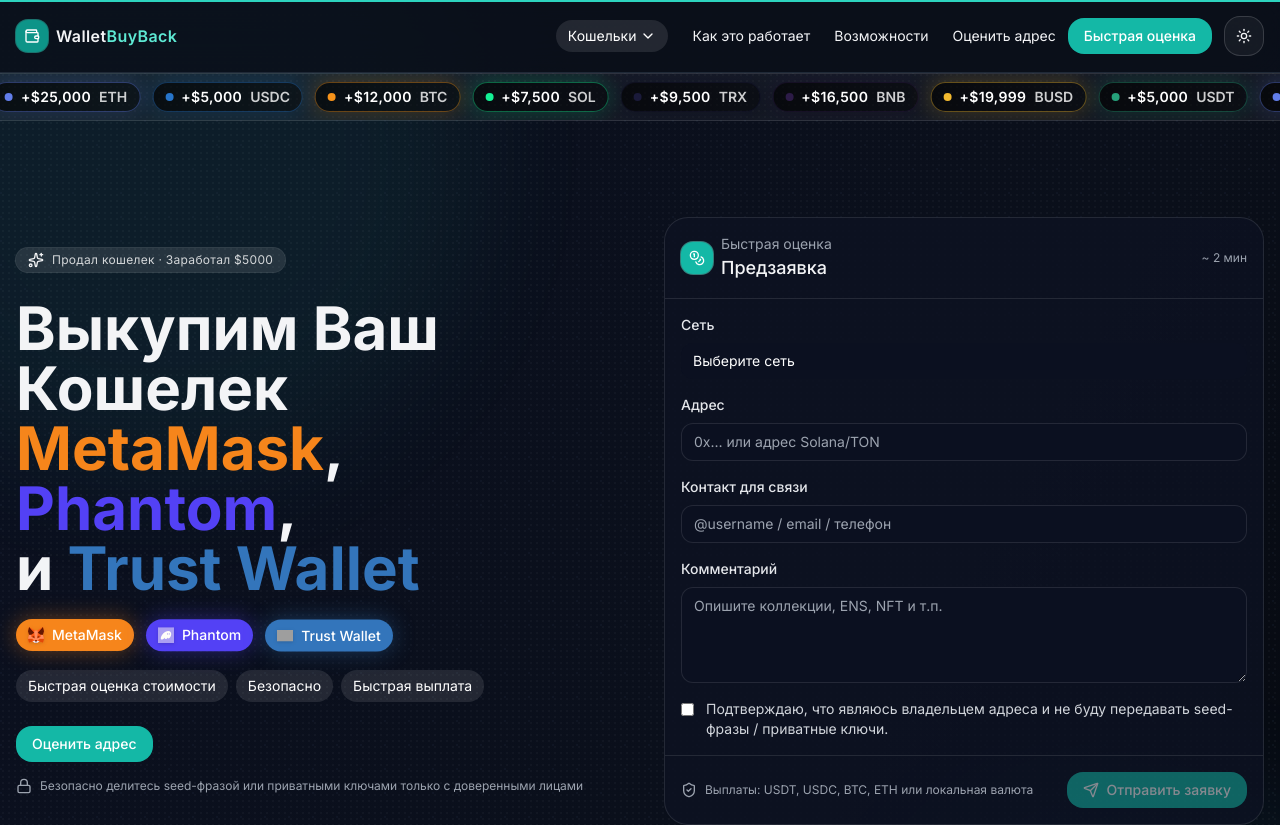
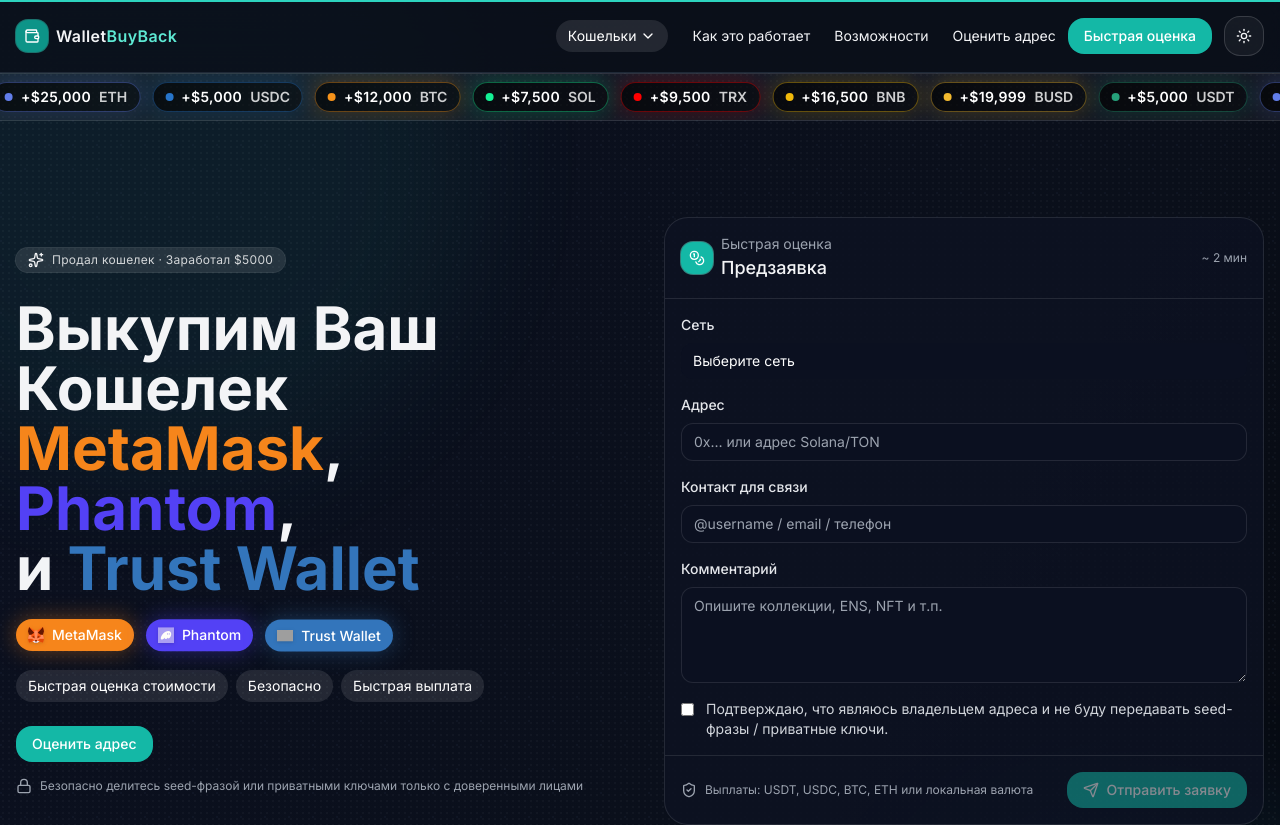
Before and after one commit to Gatsby01k/walletbuyback-landing, a React (Vite) app: page / in a window 1280 px wide. Shown: the top 825 px of the page. Built offline with nearby package versions, Linux system fonts and the light colour scheme; grey boxes are pictures that could not be loaded.

Commit message:
Update App.tsx

```diff
--- a/src/App.tsx
+++ b/src/App.tsx
@@ -139,8 +139,8 @@
     { label: '+$5,000', unit: 'USDC', color: '#2775CA' },
     { label: '+$12,000', unit: 'BTC',  color: '#F7931A' },
     { label: '+$7,500', unit: 'SOL',  color: '#14F195' },
-    { label: '+$9,500', unit: 'TRX',  color: '#1A1A3A' },
-    { label: '+$16,500', unit: 'BNB',  color: '#2C1B47' },
+    { label: '+$9,500', unit: 'TRX',  color: '#FF0000' },
+    { label: '+$16,500', unit: 'BNB',  color: '#F0B90B' },
     { label: '+$19,999', unit: 'BUSD',  color: '#F3BA2F' },
   ];
   const railChrome = isDark ? 'bg-white/5 border-white/10' : 'bg-gray-50 border-gray-200';
```
